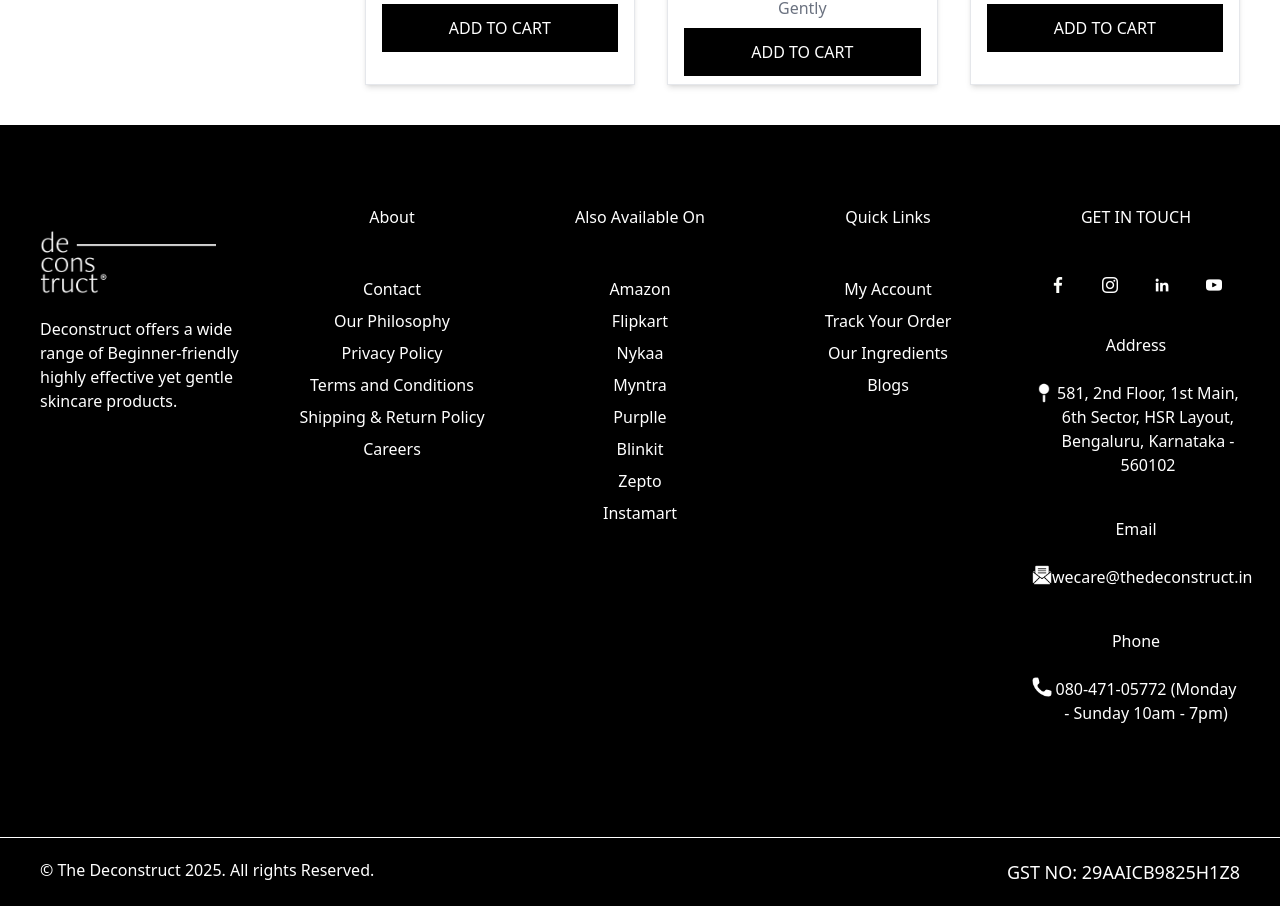
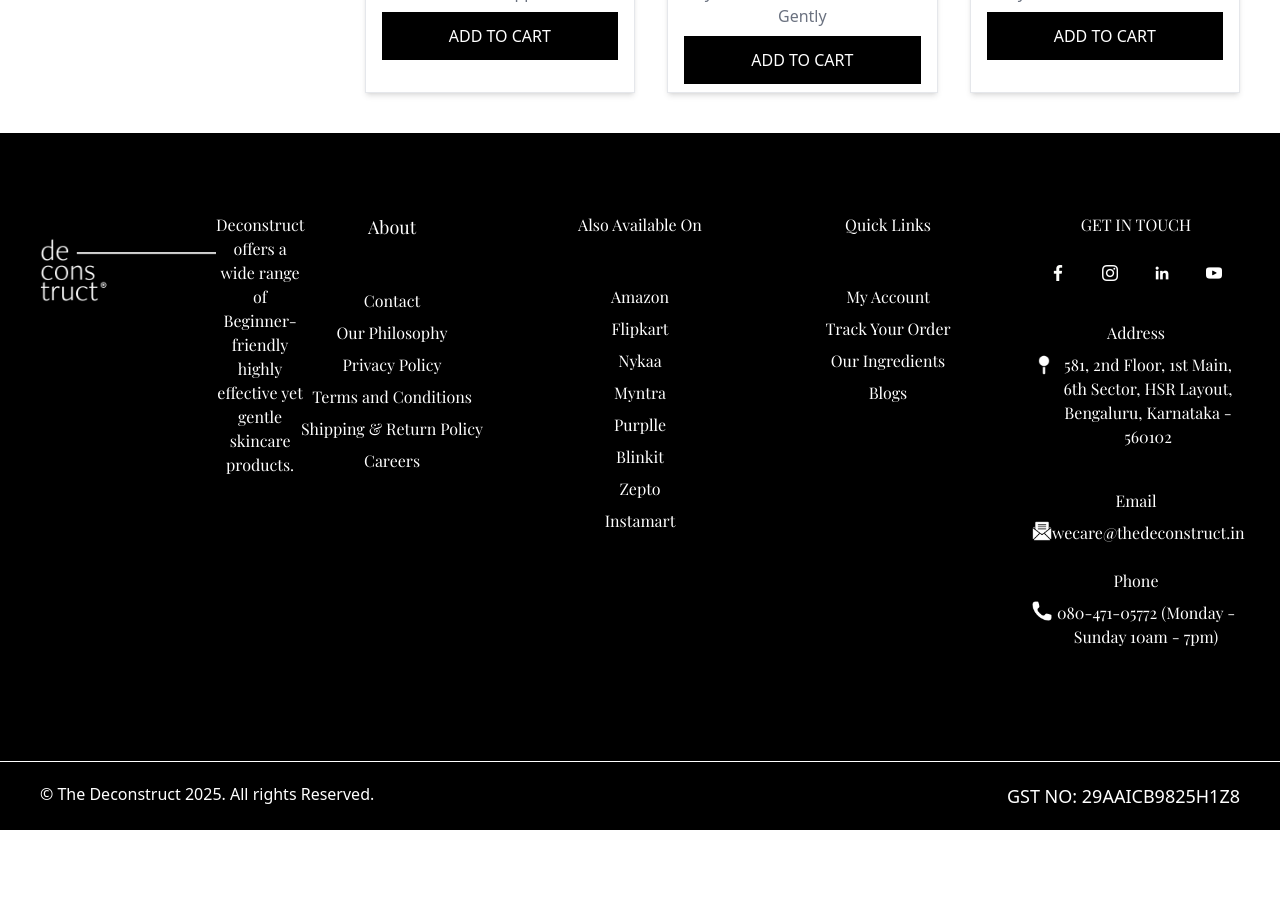
Before and after one commit to Nivetha0305/deconstruct-clone, a React (Create React App) app: page /offers in a window 1280 px wide. Shown: the part 1880-2786 px from the top of the page. After the commit the page ends 2710 px from the top, so only its background shows below. Built offline with nearby package versions, Linux system fonts and the light colour scheme; a web font is replaced by a local one.

Commit message:
update some content

```diff
--- a/src/components/Bestseller.js
+++ b/src/components/Bestseller.js
@@ -12,7 +12,7 @@ export default function Bestseller() {
   return (
       <div>
           <div>
-              <img src={image} className='w-full min-h-full object-cover'/>
+              <img src={image} className='w-full  md:min-h-full object-cover'/>
       </div>
       <div>
         <p className='text-center capitalize pt-10 text-4xl pb-10 font-display'>best sellers</p>
@@ -22,7 +22,7 @@ export default function Bestseller() {
 
 
       {/* Product Grid */}
-      <div className="px-20 grid grid-cols-3 gap-8">
+      <div className="px-20 grid grid-cols-1 md:grid-cols-3 gap-8">
         {/* Card 1 */}
         <div className="relative border shadow-md group">
           <img
--- a/src/components/Blog.js
+++ b/src/components/Blog.js
@@ -7,7 +7,7 @@ export default function Offers() {
             <div className='bg-black text-white capitalize text-3xl mb-20'>
                 <p className='text-center py-20'>Information Over Impulse</p>
 
-                <div className='flex  justify-center space-x-8 py-10 '>
+                <div className='flex  flex-col text-center md:flex-row space-x-0 space-y-5 justify-center md:space-y-0 md:space-x-8 py-10 '>
                     <p className=' hover:underline hover:cursor-pointer'>skin care</p>
                     <p className=' hover:underline hover:cursor-pointer'>Ingredient</p>
                     <p className=' hover:underline hover:cursor-pointer'>lip care</p>
@@ -17,7 +17,7 @@ export default function Offers() {
             </div>
 
 
-            <div className="grid grid-cols-4 gap-10 px-20 mb-16  text-xl font-display  ">
+            <div className="grid md:grid-cols-4 grid-cols-1 gap-10 px-20 mb-16  text-xl font-display  ">
 
                 <div className="text-white bg-black h-80 p-10 flex items-center justify-center rounded-2xl hover:animate-slowbounce hover:shadow-md hover:shadow-black">
                     <span>The ultimate guide to pimple patches</span>
--- a/src/components/Content.js
+++ b/src/components/Content.js
@@ -16,7 +16,7 @@ export default function () {
                 <p className='text-center pt-10  pb-10 text-2xl sm:text-3xl md:text-4xl lg:text-5xl text-black '>Skincare & Haircare Products</p>
             </div>
 
-            <div className="space-x-6 px-16 pb-7 font-display">
+            <div className="flex md:flex-row flex-col md:space-y-0 space-y-5 space-x-0 md:space-x-5 md:px-10 px-4 font-display">
                 <span onClick={()=>navigate('/antiacne')} className="border border-zinc-400 px-2 py-1 rounded-md capitalize cursor-pointer"> anti acne</span>
                 <span onClick={()=>navigate('/antiaging')} className="border border-zinc-400 px-2 py-1 rounded-md capitalize"> anti aging</span>
                 <span className="border border-zinc-400 px-2 py-1 rounded-md capitalize"> brightening</span>
--- a/src/components/Footer.js
+++ b/src/components/Footer.js
@@ -12,13 +12,13 @@ export default function Footer() {
     return (
         <div>
             <div className='bg-black  '>
-                <div className='flex gap-10 px-10 py-20 '>
-                    <div className='w-1/5'>
+                <div className='flex flex-col md:flex-row text-center  gap-10 px-10 py-20 '>
+                    <div className='md:w-1/5 w-full flex flex-col md:flex-row items-center md:items-start'>
                         <img src={image} className=' w-44 h-28 object-contain cursor-pointer' />
-                        <p className='text-white'>Deconstruct offers a wide range of Beginner-friendly highly effective yet gentle skincare products.</p>
+                        <p className='text-white font-display'>Deconstruct offers a wide range of Beginner-friendly highly effective yet gentle skincare products.</p>
                     </div>
-                    <ul className="text-center w-1/5 space-y-2 text-white">
-                        <li className='pb-10 cursor-pointer'>About</li>
+                    <ul className="text-center md:w-1/5 w-full space-y-2 text-white font-display">
+                        <li className='pb-10 cursor-pointer md:text-lg text-xl'>About</li>
                         <li className='cursor-pointer'>Contact</li>
                         <li className='cursor-pointer'>Our Philosophy</li>
                         <li className='cursor-pointer'>Privacy Policy</li>
@@ -28,7 +28,7 @@ export default function Footer() {
                     </ul>
 
 
-                    <ul className='text-center w-1/5 space-y-2 text-white'>
+                    <ul className='text-center md:w-1/5  w-full space-y-2 text-white font-display'>
                         <li className='pb-10 cursor-pointer'>Also Available On</li>
                         <li className='cursor-pointer'>  Amazon</li>
                         <li className='cursor-pointer'>  Flipkart</li>
@@ -39,7 +39,7 @@ export default function Footer() {
                         <li className='cursor-pointer'>   Zepto</li>
                         <li className='cursor-pointer'>   Instamart</li>
                     </ul>
-                    <ul className='text-center w-1/5 space-y-2 text-white'>
+                    <ul className='text-center md:w-1/5 w-full space-y-2 text-white font-display'>
                         <li className='pb-10 cursor-pointer'>Quick Links</li>
                         <li className='cursor-pointer'>My Account</li>
                         <li className='cursor-pointer'>Track Your Order</li>
@@ -48,8 +48,8 @@ export default function Footer() {
                     </ul>
 
 
-                    <div className='text-white w-1/5 space-y-2 text-center'>
-                        <p className='pb-10 cursor-pointer'>GET IN TOUCH</p>
+                    <div className='text-white md:w-1/5 w-full space-y-2 text-center font-display'>
+                        <p className='pb-5 cursor-pointer'>GET IN TOUCH</p>
                         <div className='flex justify-center space-x-6 pb-8 '>
                             <img src={logo} className='invert brightness-200 h-4 w-7 object-contain cursor-pointer' />
                             <img src={insta} className='invert brightness-200 h-4 w-7 object-contain cursor-pointer' />
@@ -59,20 +59,20 @@ export default function Footer() {
 
 
                         </div>
-                        <p className='pb-4 cursor-pointer'>Address</p>
+                        <p className=' cursor-pointer'>Address</p>
                         <div className='flex justify-around pb-8' >
                             <img src={pin} className='invert brightness-200 h-6 w-7 object-contain cursor-pointer' />
                             <p className='cursor-pointer'>581, 2nd Floor, 1st Main, 6th Sector, HSR Layout, Bengaluru, Karnataka - 560102</p>
 
                         </div>
-                        <p className='pb-4'>Email</p>
-                        <div className='flex justify-around pb-8'>
+                        <p className=''>Email</p>
+                        <div className='flex justify-around pb-4'>
                             <img src={email} className='invert brightness-200 h-5 w-7 object-contain cursor-pointer' />
 
                             <p className='cursor-pointer'> wecare@thedeconstruct.in</p>
                         </div>
 
-                        <p className='pb-4'>Phone</p>
+                        <p className=''>Phone</p>
                         <div className='flex justify-around pb-8'>
                             <img src={phone} className='invert brightness-200 h-5 w-7 object-contain cursor-pointer' />
 
--- a/src/components/Header.js
+++ b/src/components/Header.js
@@ -5,8 +5,8 @@ export default function Header() {
     return (
         <div>
           <div className='bg-black text-white uppercase text-center  tracking-wider py-2'>
-                <p className='text-xl'>flat 25% off on combos & routines </p>
-                <p className='text-md'>no code required</p>
+                <p className='md:text-2xl text-md'>flat 25% off on combos & routines </p>
+                <p className='md:text-lg text-xs'>no code required</p>
            </div>
                 </div>
     )
--- a/src/components/Offers.js
+++ b/src/components/Offers.js
@@ -29,12 +29,12 @@ export default function Offers() {
 
           </div>
           <div>
-              <p className='text-center font-display capitalize pt-10 text-4xl pb-10'>offers</p>
+              <p className='text-center font-display capitalize pt-10 text-4xl pb-10 md:text-black text-red-700'>offers</p>
 
           </div>
-          <div className="flex  px-10  py-10 gap-8">
+          <div className="flex flex-col md:flex-row  px-10  py-10 gap-8">
               {/* Sidebar */}
-              <div className="w-1/4 flex flex-col gap-12 px-4">
+              <div className="md:w-1/4 w-full flex flex-col gap-12 px-4">
                   <div className="border-t border-zinc-500 pt-7 mt-6">
                       <div className="flex justify-between items-center">
                           <p className="text-xl capitalize tracking-wide">Ingredient</p>
@@ -50,7 +50,7 @@ export default function Offers() {
               </div>
 
               {/* Product Grid */}
-              <div className="w-3/4 grid grid-cols-3 gap-8">
+              <div className="md:w-3/4 w-full grid md:grid-cols-3 grid-cols-1 gap-8">
                   {/* Card 1 */}
                   <div className="relative border shadow-md group">
                       <img
```
Also changed, not shown: src/components/Product.js (+5 -5 lines).
